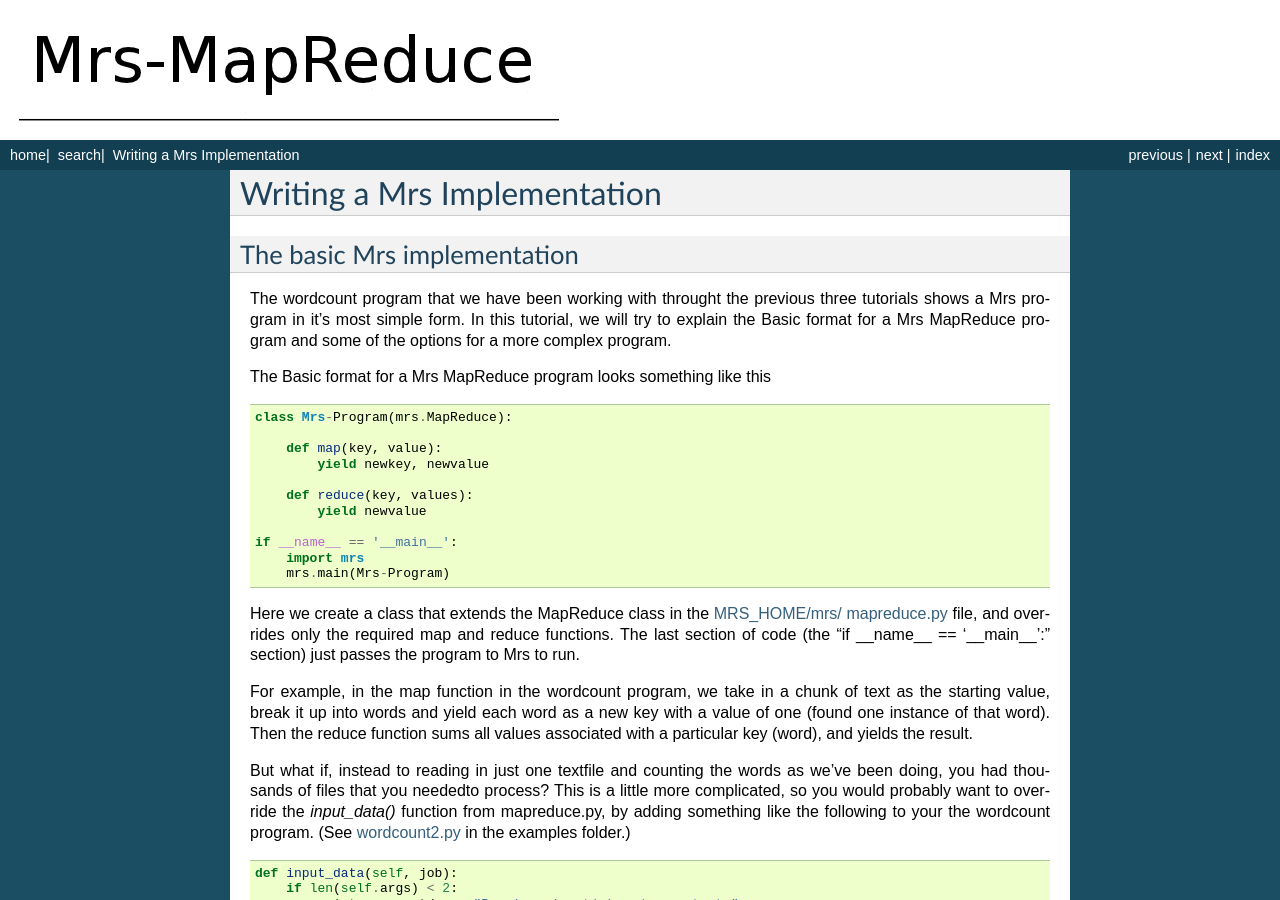
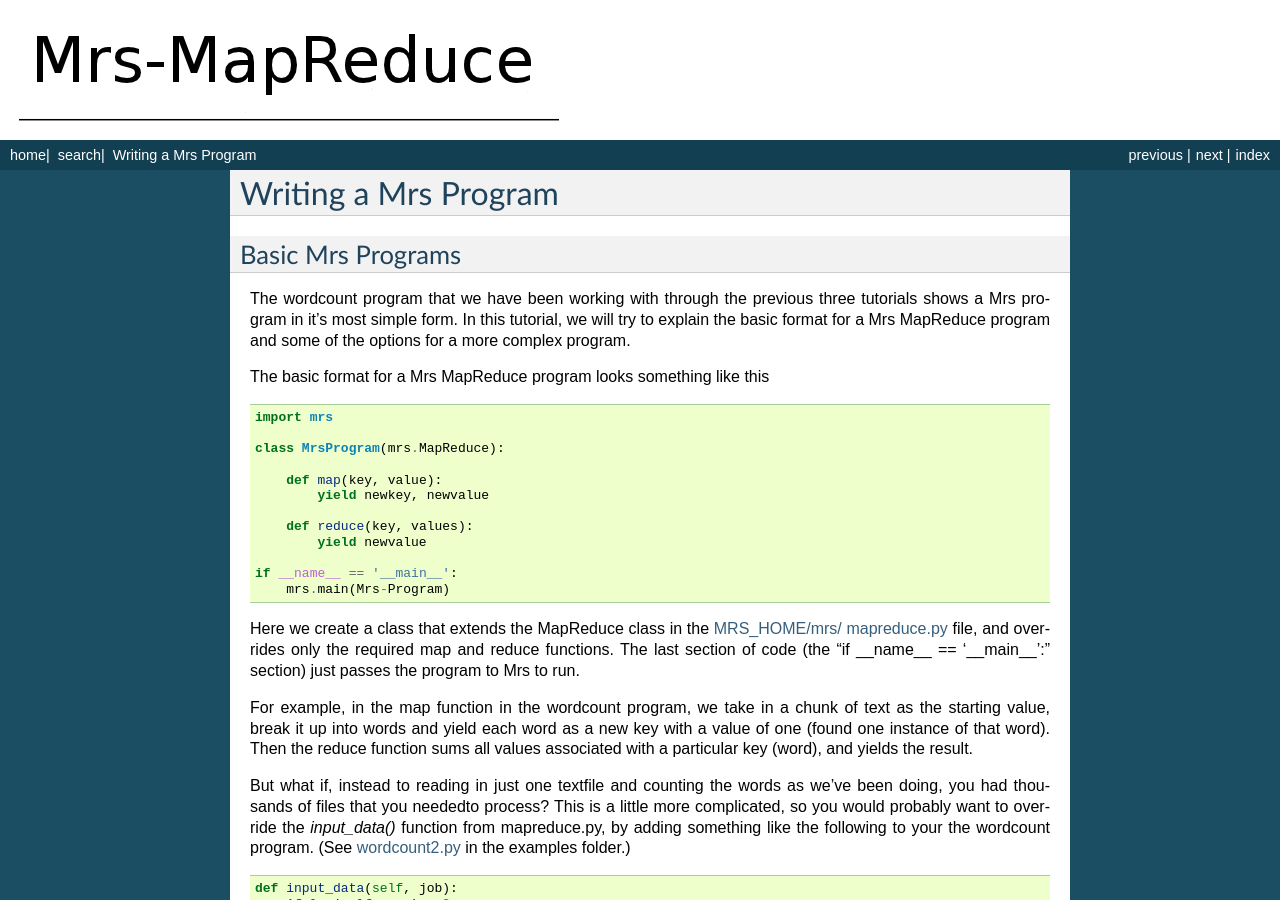
Before and after one commit to byu-aml-lab/mrs-mapreduce, a Sphinx documentation site: the page built from docs/writing_your_own.txt, in a window 1280 px wide and 900 px high. Built offline with Sphinx 7.4.7, drawn with Linux system fonts in a browser that asks for light colours; some of the changed text lies outside the part shown.

Commit message:
Little tweaks to the Mrs tutorial

```diff
--- a/docs/writing_your_own.txt
+++ b/docs/writing_your_own.txt
@@ -1,22 +1,24 @@
 .. _writing_your_own:
 
-****************************
-Writing a Mrs Implementation
-****************************
+*********************
+Writing a Mrs Program
+*********************
 
 .. _writing-your-own:
 
-The basic Mrs implementation
-============================
+Basic Mrs Programs
+==================
 
-The wordcount program that we have been working with throught the
+The wordcount program that we have been working with through the
 previous three tutorials shows a Mrs program in it's most simple form. In this
-tutorial, we will try to explain the Basic format for a Mrs MapReduce program
+tutorial, we will try to explain the basic format for a Mrs MapReduce program
 and some of the options for a more complex program.
 
-The Basic format for a Mrs MapReduce program looks something like this ::
+The basic format for a Mrs MapReduce program looks something like this ::
 
-    class Mrs-Program(mrs.MapReduce):
+    import mrs
+
+    class MrsProgram(mrs.MapReduce):
 
         def map(key, value):
             yield newkey, newvalue
@@ -25,7 +27,6 @@ The Basic format for a Mrs MapReduce program looks something like this ::
             yield newvalue
 
     if __name__ == '__main__':
-        import mrs
         mrs.main(Mrs-Program)
 
 Here we create a class that extends the MapReduce class in the `MRS_HOME/mrs/
```
